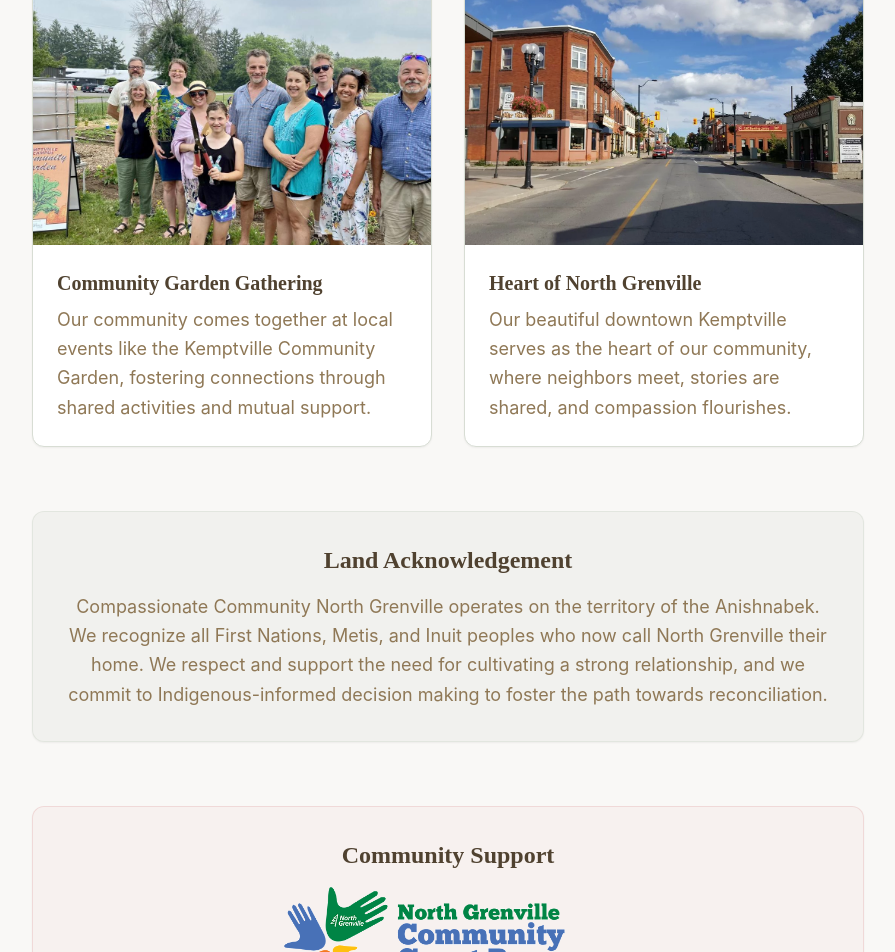
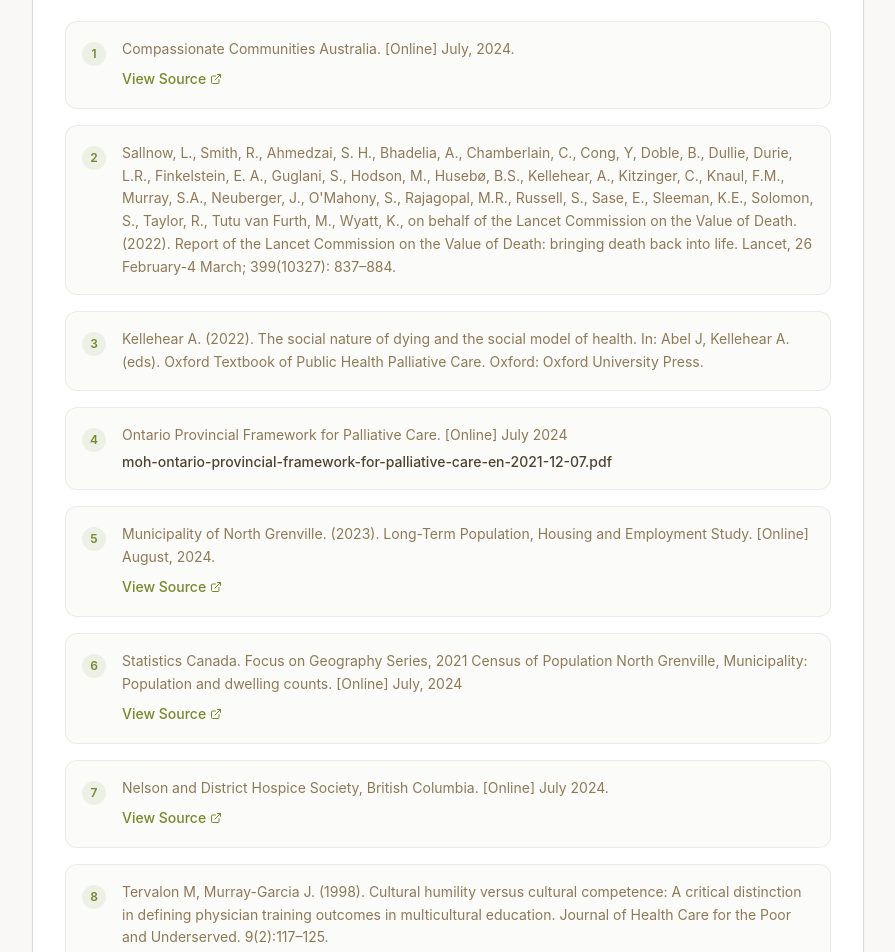
Before and after one commit to brianlapp/caring-north-stories-hub, a React (Vite) app: page /about in a window 1280 px wide. Shown: the part 4120-5072 px from the top of the page, without its empty margins (192-1087 px from the left). Built offline with nearby package versions, Linux system fonts and the light colour scheme.

Commit message:
Add References section to About page
Added a References section to the About page, displaying the references from the CNG document.

```diff
--- a/src/pages/About.tsx
+++ b/src/pages/About.tsx
@@ -2,7 +2,7 @@
 import React from 'react';
 import { Card } from '@/components/ui/card';
 import { Button } from '@/components/ui/button';
-import { ArrowRight, Mail, Heart, Users, Lightbulb, Shield, Eye, Handshake, CheckCircle } from 'lucide-react';
+import { ArrowRight, Mail, Heart, Users, Lightbulb, Shield, Eye, Handshake, CheckCircle, ExternalLink } from 'lucide-react';
 
 const About = () => {
   const values = [
@@ -69,6 +69,52 @@ const About = () => {
     {
       title: "Continuous Growth",
       description: "Annual reviews of these aspirations with the intention of expanding the scope of compassion throughout North Grenville. This is a living document which will be revised as needed."
+    }
+  ];
+
+  const references = [
+    {
+      number: 1,
+      text: "Compassionate Communities Australia. [Online] July, 2024.",
+      url: "https://compassionatecommunities.au/"
+    },
+    {
+      number: 2,
+      text: "Sallnow, L., Smith, R., Ahmedzai, S. H., Bhadelia, A., Chamberlain, C., Cong, Y, Doble, B., Dullie, Durie, L.R., Finkelstein, E. A., Guglani, S., Hodson, M., Husebø, B.S., Kellehear, A., Kitzinger, C., Knaul, F.M., Murray, S.A., Neuberger, J., O'Mahony, S., Rajagopal, M.R., Russell, S., Sase, E., Sleeman, K.E., Solomon, S., Taylor, R., Tutu van Furth, M., Wyatt, K., on behalf of the Lancet Commission on the Value of Death. (2022). Report of the Lancet Commission on the Value of Death: bringing death back into life. Lancet, 26 February-4 March; 399(10327): 837–884."
+    },
+    {
+      number: 3,
+      text: "Kellehear A. (2022). The social nature of dying and the social model of health. In: Abel J, Kellehear A. (eds). Oxford Textbook of Public Health Palliative Care. Oxford: Oxford University Press."
+    },
+    {
+      number: 4,
+      text: "Ontario Provincial Framework for Palliative Care. [Online] July 2024",
+      filename: "moh-ontario-provincial-framework-for-palliative-care-en-2021-12-07.pdf"
+    },
+    {
+      number: 5,
+      text: "Municipality of North Grenville. (2023). Long-Term Population, Housing and Employment Study. [Online] August, 2024.",
+      url: "https://www.northgrenville.ca/component/edocman/north-grenville-population-housing-employment-forecast-13-dec-23/viewdocument/472"
+    },
+    {
+      number: 6,
+      text: "Statistics Canada. Focus on Geography Series, 2021 Census of Population North Grenville, Municipality: Population and dwelling counts. [Online] July, 2024",
+      url: "https://www12.statcan.gc.ca/census-recensement/2021/as-sa/fogs-spg/Page.cfm?lang=e&topic=1&dguid=2021A00053507065"
+    },
+    {
+      number: 7,
+      text: "Nelson and District Hospice Society, British Columbia. [Online] July 2024.",
+      url: "https://nelsonhospice.org/"
+    },
+    {
+      number: 8,
+      text: "Tervalon M, Murray-Garcia J. (1998). Cultural humility versus cultural competence: A critical distinction in defining physician training outcomes in multicultural education. Journal of Health Care for the Poor and Underserved. 9(2):117–125.",
+      url: "http://dx.doi.org/10.1353/hpu.2010.0233"
+    },
+    {
+      number: 9,
+      text: "Julian Abel & Allan Kellehear's 2021, The Compassionate City: A Charter of Actions. [Online] August, 2024.",
+      url: "https://static1.squarespace.com/static/57f61928d2b857de53f3b0a6/t/60041858c580bf115da024e3/1610881113850/CCCharter2021.pdf"
     }
   ];
 
@@ -184,6 +230,48 @@ const About = () => {
           </div>
         </Card>
 
+        {/* References */}
+        <Card className="p-8 mb-16">
+          <h2 className="text-3xl font-heading font-bold text-foreground mb-8 text-center">
+            References
+          </h2>
+          <div className="grid gap-4">
+            {references.map((reference, index) => (
+              <div key={index} className="flex items-start gap-4 p-4 rounded-lg bg-secondary/5 hover:bg-secondary/10 transition-colors border border-border/50">
+                <div className="flex-shrink-0 mt-1">
+                  <div className="w-6 h-6 rounded-full bg-primary/10 flex items-center justify-center">
+                    <span className="text-primary font-semibold text-xs">{reference.number}</span>
+                  </div>
+                </div>
+                <div className="flex-1">
+                  <p className="text-muted-foreground leading-relaxed text-sm">
+                    {reference.text}
+                    {reference.filename && (
+                      <span className="block mt-1 font-medium text-foreground">
+                        {reference.filename}
+                      </span>
+                    )}
+                  </p>
+                  {reference.url && (
+                    <a
+                      href={reference.url}
+                      target="_blank"
+                      rel="noopener noreferrer"
+                      className="inline-flex items-center gap-1 mt-2 text-primary hover:text-primary/80 text-sm font-medium transition-colors"
+                    >
+                      View Source
+                      <ExternalLink className="w-3 h-3" />
+                    </a>
+                  )}
+                </div>
+              </div>
+            ))}
+          </div>
+          <p className="text-xs text-muted-foreground mt-6 text-center italic">
+            Adapted from Julian Abel & Allan Kellehear's 2021, The Compassionate City: A Charter of Actions
+          </p>
+        </Card>
+
         {/* Community Images */}
         <div className="mb-16">
           <h2 className="text-3xl font-heading font-bold text-foreground mb-8 text-center">
```
